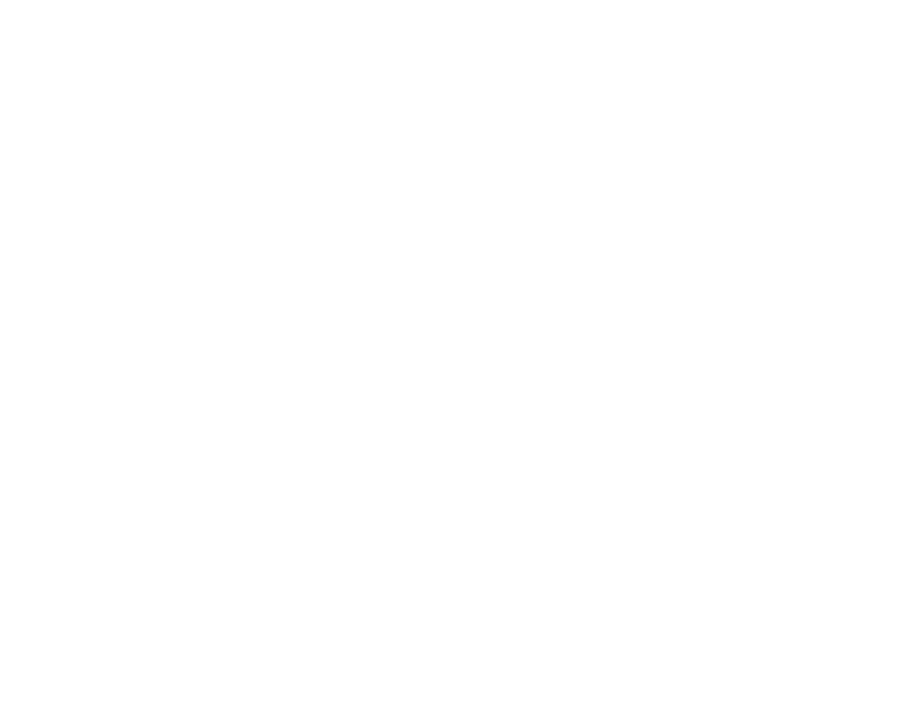
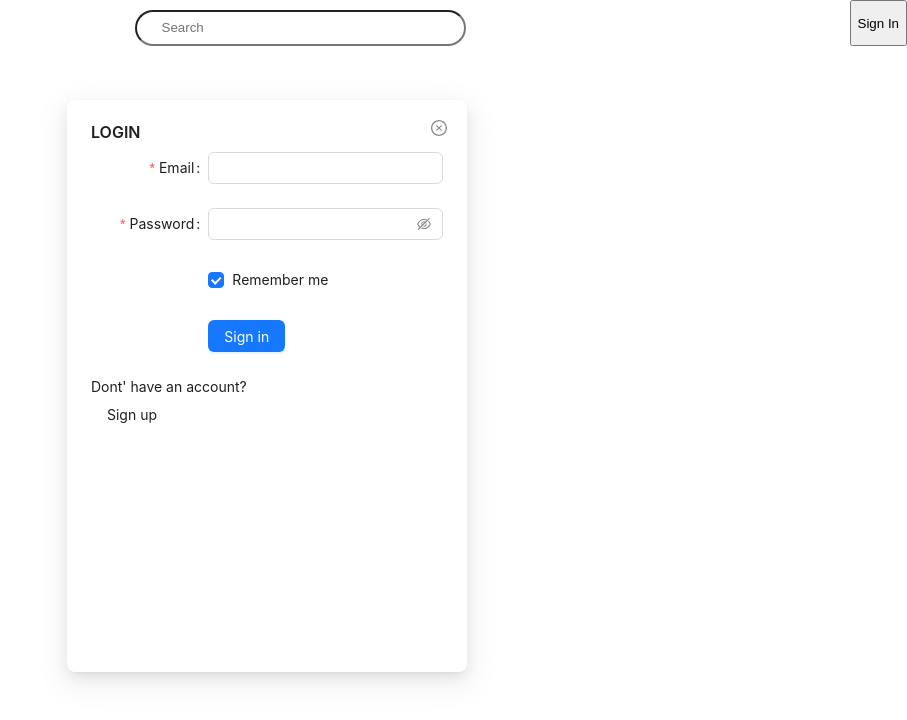
Before and after one commit to Frederickfan/chuwa-project, a React (Create React App) app in the folder online_shopping/: page / in a window 1280 px wide. Shown: the top 720 px of the page, without its empty margins (373-1280 px from the left). Built offline with nearby package versions, Linux system fonts and the light colour scheme.

Commit message:
non database part finished

```diff
--- a/online_shopping/package.json
+++ b/online_shopping/package.json
@@ -6,6 +6,7 @@
     "@testing-library/jest-dom": "^5.16.5",
     "@testing-library/react": "^13.4.0",
     "@testing-library/user-event": "^13.5.0",
+    "antd": "^5.1.7",
     "react": "^18.2.0",
     "react-dom": "^18.2.0",
     "react-scripts": "5.0.1",
--- a/online_shopping/src/App.css
+++ b/online_shopping/src/App.css
@@ -1,3 +1,4 @@
 .App {
   text-align: center;
+  background-color: white;
 }
--- a/online_shopping/src/App.js
+++ b/online_shopping/src/App.js
@@ -1,9 +1,10 @@
 import './App.css';
+import Home from './components/home';
 
 function App() {
   return (
     <div className="App">
-
+      <Home></Home>
     </div>
   );
 }
--- /dev/null
+++ b/online_shopping/src/components/authentication/index.js
@@ -0,0 +1,23 @@
+import { Modal } from "antd";
+import { CloseCircleOutlined } from "@ant-design/icons";
+import MyForm from "../form";
+
+export default function Authentication({visible, setVisible, panelStatus, setPanelStatus }) {
+
+  return (
+    <>
+      <Modal
+        width={400}
+        bodyStyle={{ height: 500, backgroundColor:'white'}}
+        closeIcon={<CloseCircleOutlined />}
+        title={"LOGIN"}
+        visible={visible}
+        footer={null}
+        mask={false}
+        onCancel={() => setVisible(false)}
+      >
+        <MyForm panelStatus={panelStatus} setPanelStatus={setPanelStatus}></MyForm>
+      </Modal>
+    </>
+  );
+}
--- /dev/null
+++ b/online_shopping/src/components/constants/index.js
@@ -0,0 +1,7 @@
+const PANEL_STATUS = {
+    SIGN_IN: "sign_in",
+    SIGN_UP: "sign_up",
+    LOGGED_IN: "logged_in",
+};
+
+export default PANEL_STATUS;
--- /dev/null
+++ b/online_shopping/src/components/form/index.js
@@ -0,0 +1,122 @@
+import { Button, Checkbox, Form, Input } from "antd";
+import { useState } from "react";
+import PANEL_STATUS from "../constants";
+import SignupWrapper from "../signup_wrapper";
+import SigninWrapper from "../signin_wrapper";
+
+export default function MyForm({ panelStatus, setPanelStatus }) {
+  const [email, setEmail] = useState("");
+  const [password, setPassword] = useState("");
+
+  const onFinish = (values) => {
+    console.log("Success:", values);
+  };
+  const onFinishFailed = (errorInfo) => {
+    console.log("Failed:", errorInfo);
+  };
+
+  const buttonSwitchHandler = (panelStatus) => {
+    if (panelStatus === PANEL_STATUS.SIGN_IN) {
+      return "Sign in";
+    } else if (panelStatus === PANEL_STATUS.SIGN_UP) {
+      return "Sign up";
+    } else {
+      return "Update password";
+    }
+  };
+
+  const authenWrapperSwitchHandler = (panelStatus) => {
+    if (panelStatus === PANEL_STATUS.SIGN_IN) {
+      return <SigninWrapper setPanelStatus={setPanelStatus} />
+    } else if (panelStatus === PANEL_STATUS.SIGN_UP) {
+      return <SignupWrapper setPanelStatus={setPanelStatus} />;
+    } else {
+      return <div>update password</div>;
+    }
+  };
+
+  return (
+    <>
+      <Form
+        name="basic"
+        labelCol={{
+          span: 8,
+        }}
+        wrapperCol={{
+          span: 16,
+        }}
+        style={{
+          maxWidth: 600,
+        }}
+        initialValues={{
+          remember: true,
+        }}
+        onFinish={onFinish}
+        onFinishFailed={onFinishFailed}
+        autoComplete="off"
+      >
+        <Form.Item
+          label="Email"
+          name="Email"
+          rules={[
+            {
+              required: true,
+              message: "Please input your username!",
+            },
+            {
+              type: "email",
+              message: "Please input email format!",
+            },
+          ]}
+        >
+          <Input
+            onChange={(e) => {
+              setEmail(e.target.value);
+            }}
+          />
+        </Form.Item>
+
+        <Form.Item
+          label="Password"
+          name="Password"
+          rules={[
+            {
+              required: true,
+              message: "Please input your password!",
+            },
+          ]}
+        >
+          <Input.Password
+            onChange={(e) => {
+              setPassword(e.target.value);
+            }}
+          />
+        </Form.Item>
+
+        <Form.Item
+          name="remember"
+          valuePropName="checked"
+          wrapperCol={{
+            offset: 8,
+            span: 16,
+          }}
+        >
+          <Checkbox>Remember me</Checkbox>
+        </Form.Item>
+
+        <Form.Item
+          wrapperCol={{
+            offset: 8,
+            span: 16,
+          }}
+        >
+          <Button type="primary" htmlType="submit">
+            {buttonSwitchHandler(panelStatus)}
+          </Button>
+        </Form.Item>
+
+        {authenWrapperSwitchHandler(panelStatus)}
+      </Form>
+    </>
+  );
+}
--- /dev/null
+++ b/online_shopping/src/components/header/index.css
@@ -0,0 +1,16 @@
+.header-wrapper {
+  display: flex;
+  flex-direction: row-reverse;
+}
+
+.searchBox {
+  margin-top: 10px;
+  margin-right: 30%;
+  width: 300px;
+  height: 38px;
+  border-radius: 20px;
+  cursor: pointer;
+  line-height: 38px;
+  height: 30px;
+  padding-left: 25px;
+}
--- /dev/null
+++ b/online_shopping/src/components/header/index.js
@@ -0,0 +1,20 @@
+import PANEL_STATUS from "../constants";
+import "./index.css";
+
+export default function Header({visible, setVisible, setPanelStatus}) {
+    return(
+        <div className="header-wrapper">
+            <button
+                className="header-sigin"
+                onClick={() =>{
+                        setVisible(prevState => !prevState);
+                        setPanelStatus(PANEL_STATUS.SIGN_IN);
+                    }
+                }
+            >
+                Sign In
+            </button>
+            <input className="searchBox" type="text" placeholder="Search"></input>
+        </div>
+    );
+}
--- /dev/null
+++ b/online_shopping/src/components/home/index.js
@@ -0,0 +1,28 @@
+import Header from "../header";
+import Authentication from "../authentication";
+import { useState } from "react";
+import PANEL_STATUS from "../constants";
+
+const Home = () => {
+  const [panelStatus, setPanelStatus] = useState(PANEL_STATUS.SIGN_IN);
+  const [visible, setVisible] = useState(true);
+
+  return (
+    <>
+      <Header
+        visible={visible}
+        setVisible={setVisible}
+        panelStatus={panelStatus}
+        setPanelStatus={setPanelStatus}
+       ></Header>
+      <Authentication
+        visible={visible}
+        setVisible={setVisible}
+        panelStatus={panelStatus}
+        setPanelStatus={setPanelStatus}
+      ></Authentication>
+    </>
+  );
+};
+
+export default Home;
--- /dev/null
+++ b/online_shopping/src/components/signin_wrapper/index.js
@@ -0,0 +1,19 @@
+import { Button } from "antd";
+import PANEL_STATUS from "../constants";
+
+export default function SigninWrapper({setPanelStatus}) {
+  return (
+    <>
+      <div className="Signin_Wrapper">
+        <div>Dont' have an account?</div>
+        <Button
+          className="SignUp_Button"
+          type="text"
+          onClick={() => setPanelStatus(PANEL_STATUS.SIGN_UP)}
+        >
+          Sign up
+        </Button>
+      </div>
+    </>
+  );
+}
--- /dev/null
+++ b/online_shopping/src/components/signup_wrapper/index.js
@@ -0,0 +1,20 @@
+import { Button } from "antd";
+import PANEL_STATUS from "../constants";
+
+export default function SignupWrapper({setPanelStatus}) {
+  return (
+    <div className="SignUp_Wrapper">
+      <div>Already have an account?</div>
+      <Button
+        className="SignUp_Button"
+        type="text"
+        onClick={() => setPanelStatus(PANEL_STATUS.SIGN_IN)}
+      >
+        Sign in
+      </Button>
+      <Button className="Forgot_Password_Button" type="text">
+        Forgot_password?
+      </Button>
+    </div>
+  );
+}
```
Also changed, not shown: 1 other file (tests, documents, lock files or other folders).
